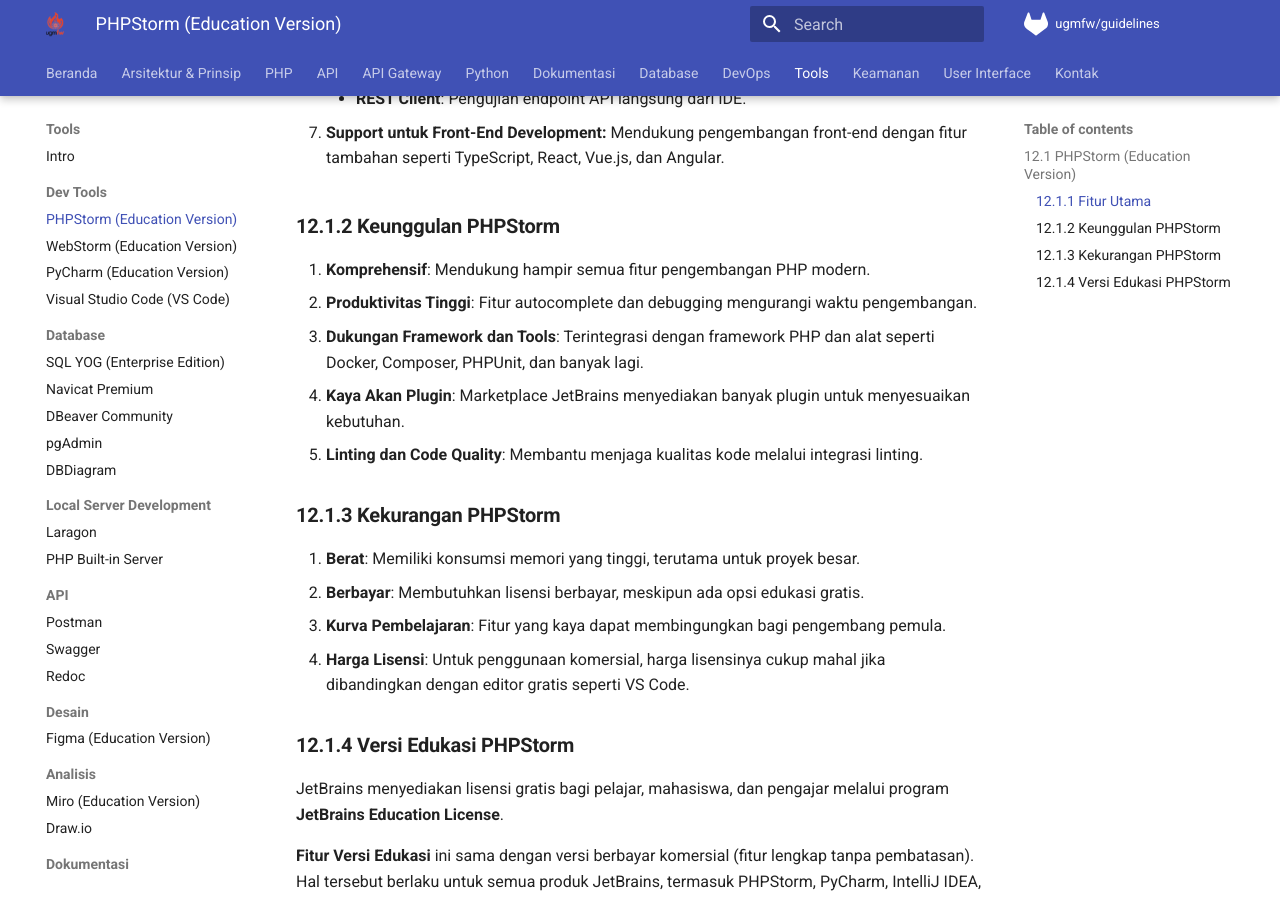
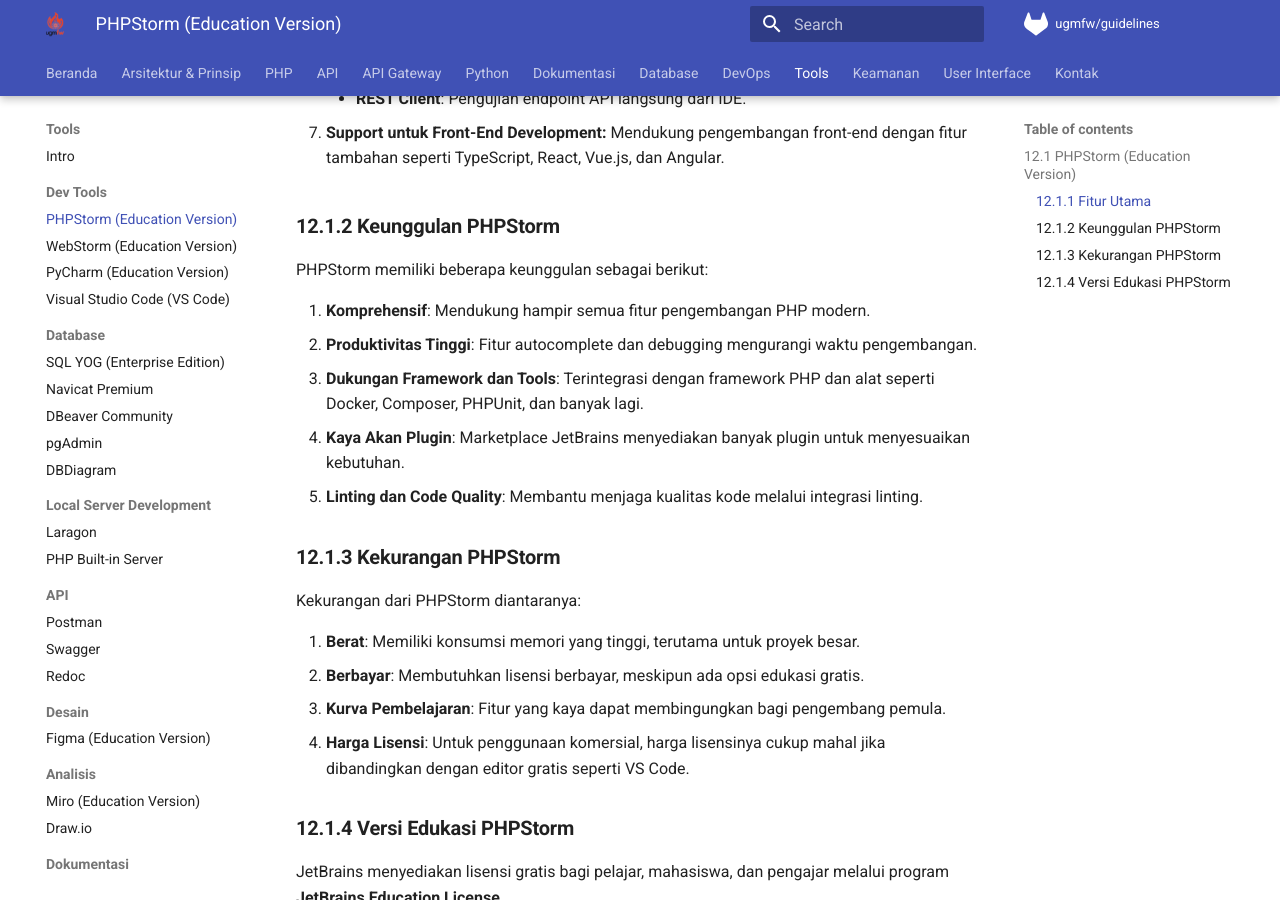
Before and after one commit to dtiugm/ugm-framework, an MkDocs documentation site: the page built from docs/tools/phpstorm.md, in a window 1280 px wide and 900 px high, scrolled down 1104 px. Built offline with MkDocs 1.6.1 and Material for MkDocs 9.7.7, drawn with Linux system fonts in a browser that asks for light colours; the version menu is left out.

Commit message:
docs(Alat Pengembangan): update redaksional phpstorm

```diff
--- a/docs/tools/phpstorm.md
+++ b/docs/tools/phpstorm.md
@@ -33,6 +33,8 @@
 
 ### **12.1.2 Keunggulan PHPStorm**
 
+PHPStorm memiliki beberapa keunggulan sebagai berikut:
+
 1. **Komprehensif**: Mendukung hampir semua fitur pengembangan PHP modern.
 2. **Produktivitas Tinggi**: Fitur autocomplete dan debugging mengurangi waktu pengembangan.
 3. **Dukungan Framework dan Tools**: Terintegrasi dengan framework PHP dan alat seperti Docker, Composer, PHPUnit, dan banyak lagi.
@@ -40,6 +42,8 @@
 5. **Linting dan Code Quality**: Membantu menjaga kualitas kode melalui integrasi linting.
 
 ### **12.1.3 Kekurangan PHPStorm**
+
+Kekurangan dari PHPStorm diantaranya:
 
 1. **Berat**: Memiliki konsumsi memori yang tinggi, terutama untuk proyek besar.
 2. **Berbayar**: Membutuhkan lisensi berbayar, meskipun ada opsi edukasi gratis.
```
